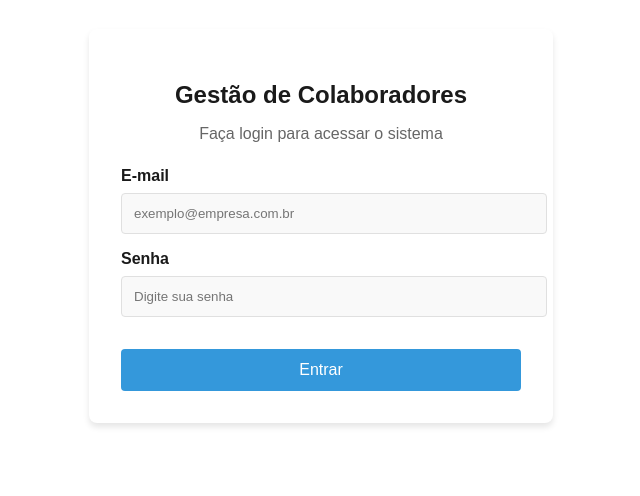
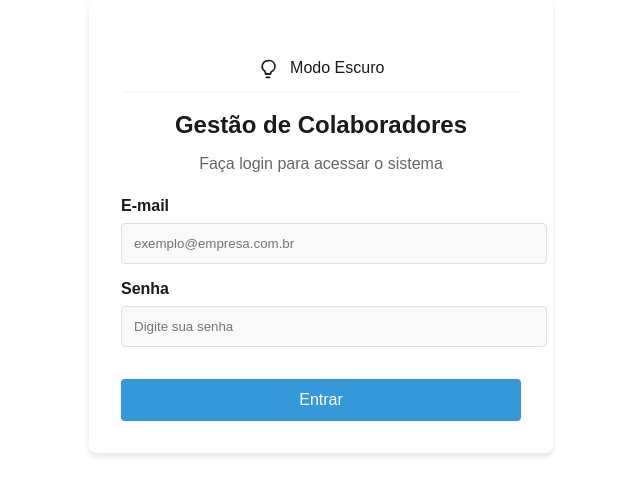
Before and after one commit to TesteJoaoMJ/TesteJoao, a Vue app: page / in a window 1280 px wide. Shown: the part 174-670 px from the top of the page, without its empty margins (319-959 px from the left). Built offline with nearby package versions, Linux system fonts and the light colour scheme; no server answers.

Commit message:
Todas as partes respondendo aos temas

```diff
--- a/src/assets/homecss.css
+++ b/src/assets/homecss.css
@@ -484,3 +484,5 @@ button {
 .badge.desligado .dot {
   background: var(--danger);
 }
+.timeline-filters { display: flex; gap: 10px; padding: 15px; background: var(--bg-surface); border-bottom: 1px solid var(--border); }
+.input-search-sm, .input-select-sm { padding: 6px; border: 1px solid var(--border); border-radius: 4px; font-size: 0.85rem; }
--- a/src/views/HomeView.vue
+++ b/src/views/HomeView.vue
@@ -21,10 +21,31 @@
             {{ userRole.toUpperCase() }}
           </span>
         </div>
-        <button @click="toggleTheme" class="theme-btn">
-            <span v-if="theme === 'light'">🌙 Modo Escuro</span>
-            <span v-else>☀️ Modo Claro</span>
-        </button>
+    <button @click="toggleTheme" class="btn-white">
+        <span v-if="theme === 'light'">
+            <svg xmlns="http://www.w3.org/2000/svg" width="20" height="20" viewBox="0 0 24 24" fill="none" stroke="currentColor" stroke-width="2" stroke-linecap="round" stroke-linejoin="round" style="margin-right: 8px; vertical-align: middle;">
+                <path d="M9 18h6"></path>
+                <path d="M10 22h4"></path>
+                <path d="M12 2a7 7 0 0 0-7 7c0 2.32 1.27 4.35 3.16 5.41a2 2 0 0 0 .84 1.59L9 18h6l0-1a2 2 0 0 0 .84-1.59A7 7 0 0 0 12 2z"></path>
+            </svg>
+            Modo Escuro
+        </span>
+        <span v-else>
+            <svg xmlns="http://www.w3.org/2000/svg" width="20" height="20" viewBox="0 0 24 24" fill="yellow" stroke="currentColor" stroke-width="2" stroke-linecap="round" stroke-linejoin="round" style="margin-right: 8px; vertical-align: middle;">
+                <path d="M9 18h6"></path>
+                <path d="M10 22h4"></path>
+                <path d="M12 2a7 7 0 0 0-7 7c0 2.32 1.27 4.35 3.16 5.41a2 2 0 0 0 .84 1.59L9 18h6l0-1a2 2 0 0 0 .84-1.59A7 7 0 0 0 12 2z"></path>
+                <line x1="12" y1="2" x2="12" y2="2"></line>
+                <line x1="4.22" y1="4.22" x2="5.64" y2="5.64"></line>
+                <line x1="1" y1="12" x2="3" y2="12"></line>
+                <line x1="4.22" y1="19.78" x2="5.64" y2="18.36"></line>
+                <line x1="18.36" y1="5.64" x2="19.78" y2="4.22"></line>
+                <line x1="21" y1="12" x2="23" y2="12"></line>
+                <line x1="18.36" y1="18.36" x2="19.78" y2="19.78"></line>
+            </svg>
+            Modo Claro
+        </span>
+    </button>
         <button class="btn-outline" @click="handleLogout">
           <svg viewBox="0 0 24 24" fill="none" stroke="currentColor" stroke-width="2">
             <path d="M9 21H5a2 2 0 0 1-2-2V5a2 2 0 0 1 2-2h4M16 17l5-5-5-5M21 12H9" />
--- a/src/views/LoginView.vue
+++ b/src/views/LoginView.vue
@@ -1,6 +1,31 @@
 <template>
   <div class="login-container">
     <div class="login-card">
+    <button @click="toggleTheme" class="btn-white">
+        <span v-if="theme === 'light'">
+            <svg xmlns="http://www.w3.org/2000/svg" width="20" height="20" viewBox="0 0 24 24" fill="none" stroke="currentColor" stroke-width="2" stroke-linecap="round" stroke-linejoin="round" style="margin-right: 8px; vertical-align: middle;">
+                <path d="M9 18h6"></path>
+                <path d="M10 22h4"></path>
+                <path d="M12 2a7 7 0 0 0-7 7c0 2.32 1.27 4.35 3.16 5.41a2 2 0 0 0 .84 1.59L9 18h6l0-1a2 2 0 0 0 .84-1.59A7 7 0 0 0 12 2z"></path>
+            </svg>
+            Modo Escuro
+        </span>
+        <span v-else>
+            <svg xmlns="http://www.w3.org/2000/svg" width="20" height="20" viewBox="0 0 24 24" fill="yellow" stroke="currentColor" stroke-width="2" stroke-linecap="round" stroke-linejoin="round" style="margin-right: 8px; vertical-align: middle;">
+                <path d="M9 18h6"></path>
+                <path d="M10 22h4"></path>
+                <path d="M12 2a7 7 0 0 0-7 7c0 2.32 1.27 4.35 3.16 5.41a2 2 0 0 0 .84 1.59L9 18h6l0-1a2 2 0 0 0 .84-1.59A7 7 0 0 0 12 2z"></path>
+                <line x1="12" y1="2" x2="12" y2="2"></line>
+                <line x1="4.22" y1="4.22" x2="5.64" y2="5.64"></line>
+                <line x1="1" y1="12" x2="3" y2="12"></line>
+                <line x1="4.22" y1="19.78" x2="5.64" y2="18.36"></line>
+                <line x1="18.36" y1="5.64" x2="19.78" y2="4.22"></line>
+                <line x1="21" y1="12" x2="23" y2="12"></line>
+                <line x1="18.36" y1="18.36" x2="19.78" y2="19.78"></line>
+            </svg>
+            Modo Claro
+        </span>
+    </button>
       <h2>Gestão de Colaboradores</h2>
       <p>Faça login para acessar o sistema</p>
 
@@ -173,6 +198,13 @@ button:disabled {
   cursor: not-allowed;
 }
 
+.btn-white {
+  background: var(--bg-surface);
+  border: 1px solid var(--border);
+  color: var(--text-main);
+  box-shadow: 0 1px 2px rgba(0, 0, 0, 0.05);
+}
+
 .error-msg {
   color: #d9534f;
   margin-top: 1rem;
```
